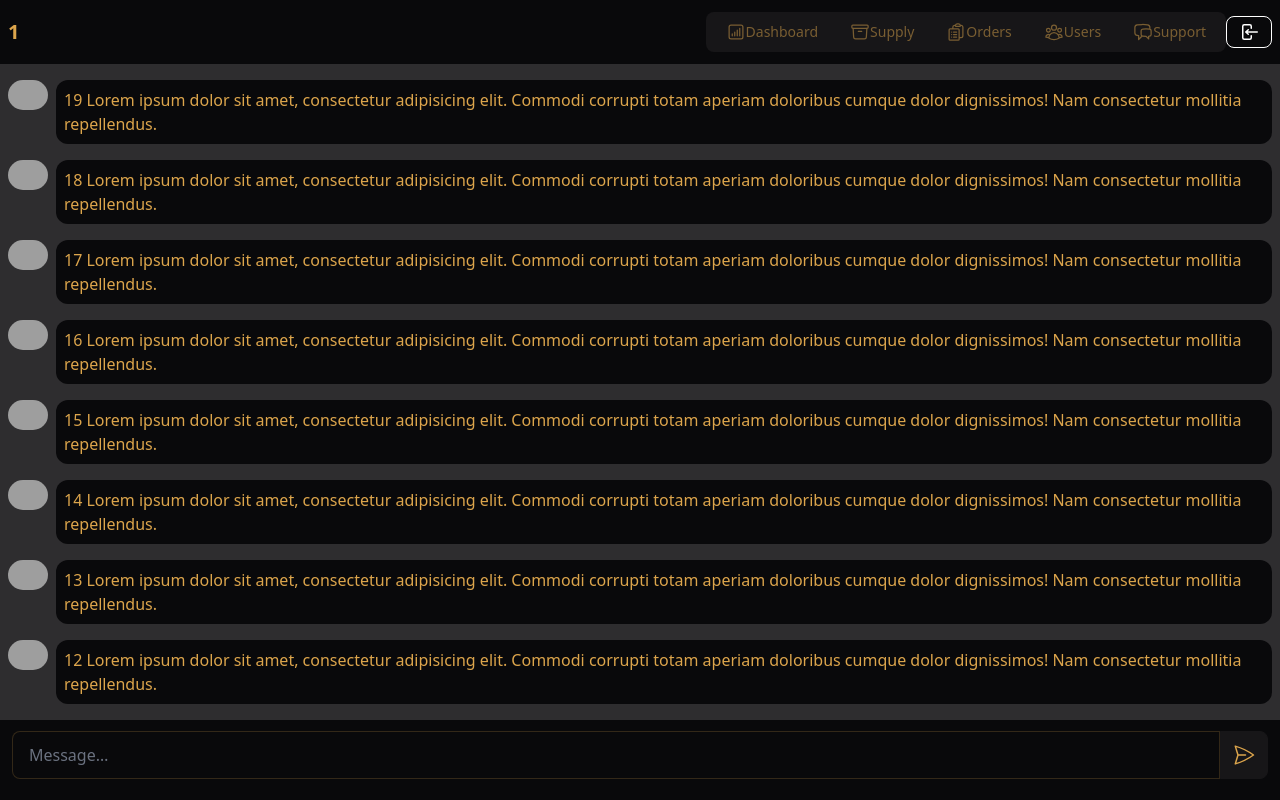
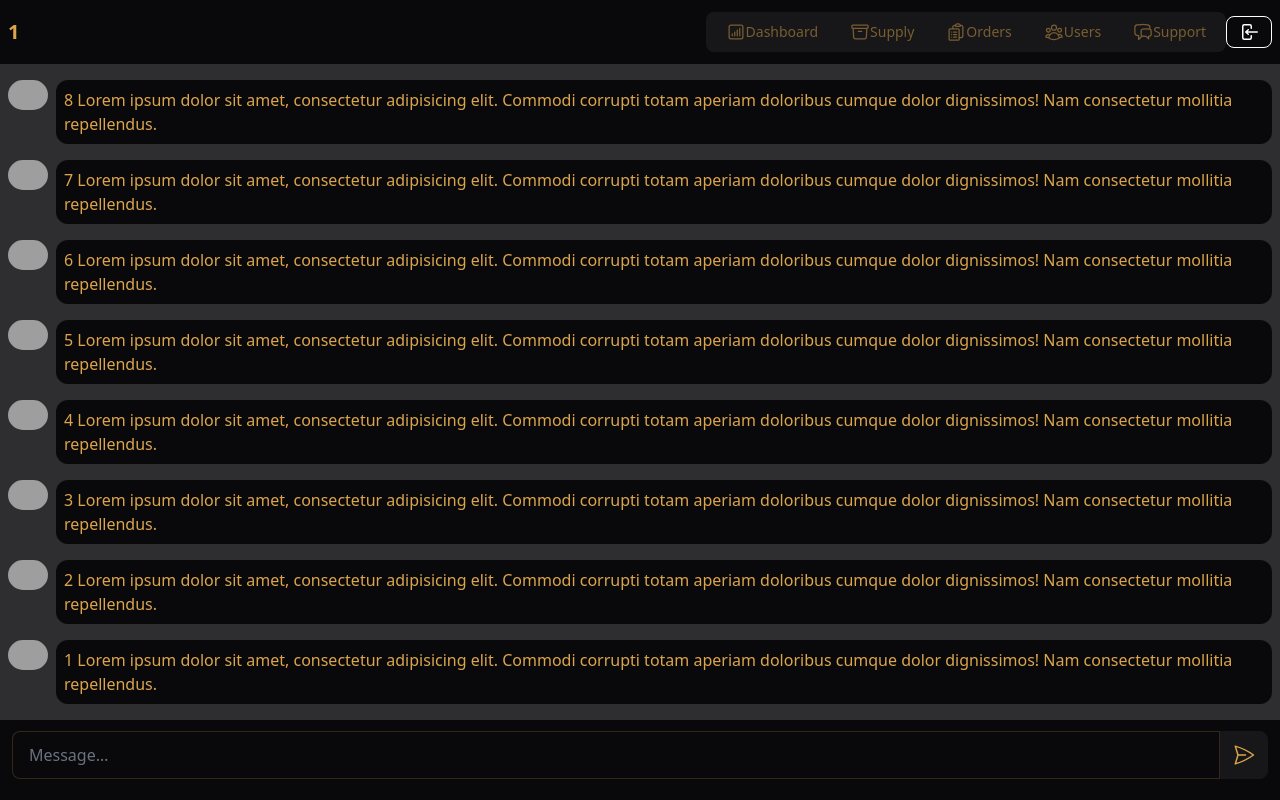
Before and after one commit to dongumayagay/El-Ambrosia, a SvelteKit app: page /admin/support/1 in a window 1280 px wide. Built offline with nearby package versions, Linux system fonts and the light colour scheme; grey boxes are pictures that could not be loaded.

Commit message:
fix chat not start at the bottom

```diff
--- a/src/routes/(admin)/admin/support/(chat)/[id]/+page.svelte
+++ b/src/routes/(admin)/admin/support/(chat)/[id]/+page.svelte
@@ -1,6 +1,8 @@
+<script lang="ts">
+</script>
+
 <main class="h-full">
-	<div class="h-full overflow-y-auto w-full bg-base-300 ">
-		<ul class="w-full flex flex-col-reverse gap-4 px-2 pb-4">
+	<div class="h-full overflow-y-auto w-full bg-base-300 flex flex-col-reverse gap-4 px-2 py-4">
 		{#each { length: 20 } as _, i}
 			<div class="flex items-start gap-2">
 				<img
@@ -10,13 +12,11 @@
 				/>
 				<div class="bg-base-100 p-2 rounded-xl">
 					{i}
-						Lorem ipsum dolor sit amet, consectetur adipisicing elit. Commodi corrupti totam aperiam
-						doloribus cumque dolor dignissimos! Nam consectetur mollitia repellendus.
+					Lorem ipsum dolor sit amet, consectetur adipisicing elit. Commodi corrupti totam aperiam doloribus
+					cumque dolor dignissimos! Nam consectetur mollitia repellendus.
 				</div>
 			</div>
 		{/each}
-			<div id="view" />
-		</ul>
 	</div>
 	<div class="btm-nav btm-nav-lg p-3 pb-6">
 		<form on:submit|preventDefault class="form-control">
```
Lines whose indentation alone changed are shown as unchanged.
